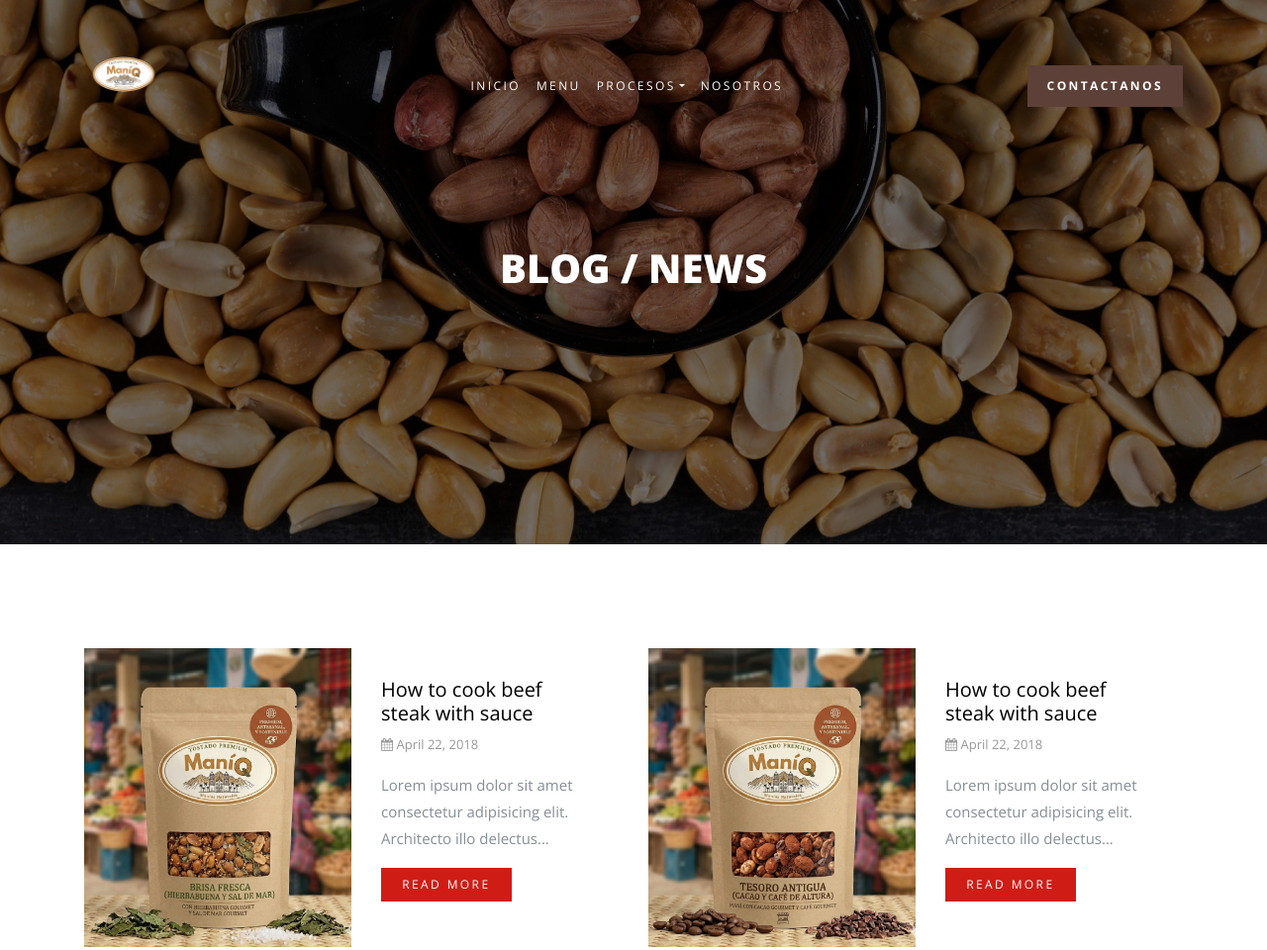
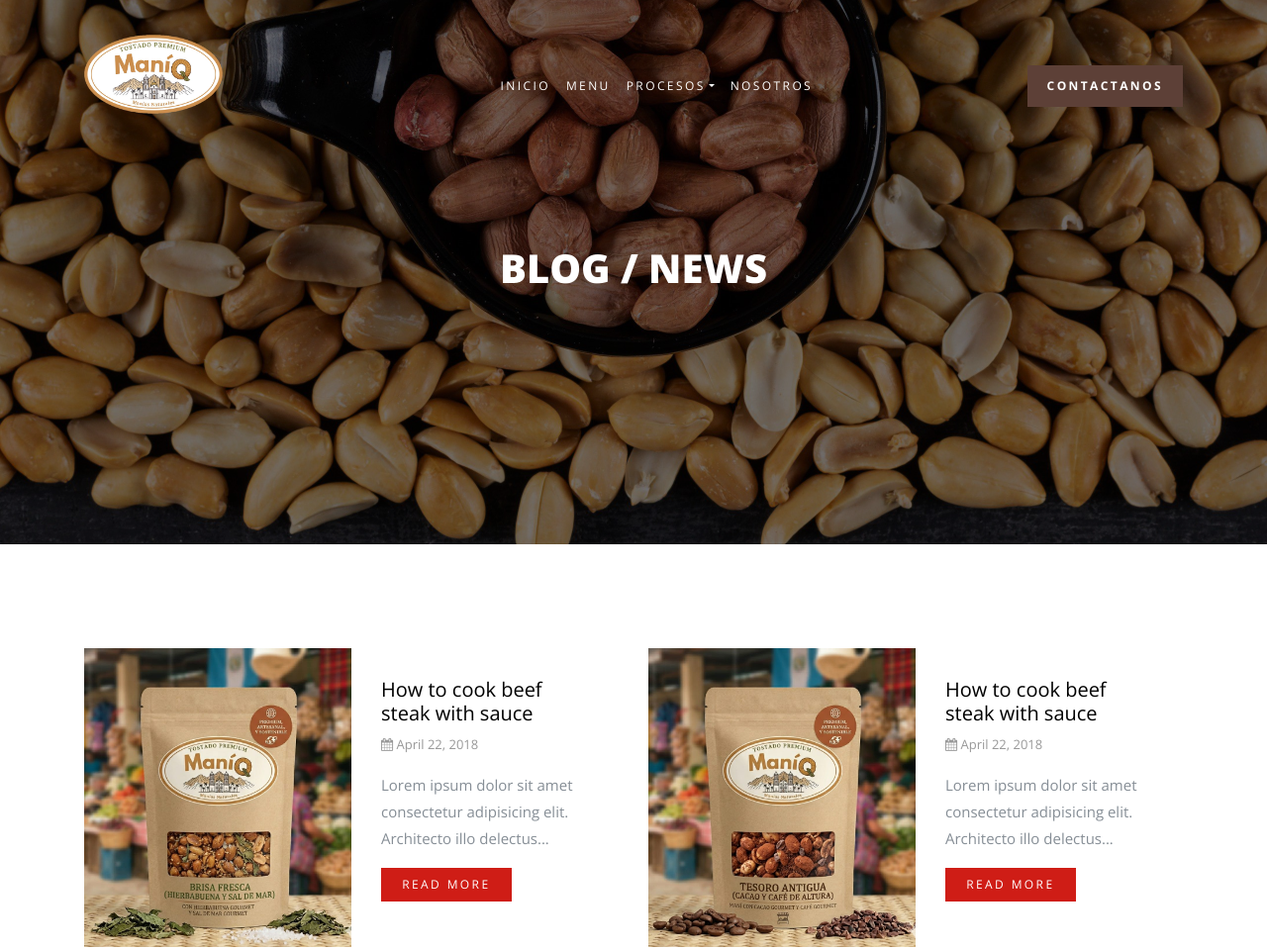
Before and after one commit to Pabl090/MANIQ, a plain HTML site: page news.html in a window 1280 px wide. Shown: the top 960 px of the page at 99% size. Drawn offline with nearby package versions, Linux system fonts and the light colour scheme.

Commit message:
Update news.html

```diff
--- a/news.html
+++ b/news.html
@@ -26,7 +26,7 @@
     <header role="banner">
       <nav class="navbar navbar-expand-md navbar-dark bg-dark">
         <div class="container">
-          <a class="navbar-brand" href="index.html"><img src="img/mani11.png" width="80" class="mb-4"></a>
+              <a class="navbar-brand" href="index.html"><img src="img/mani11.PNG" width="140" height="80" class="mb-4"></a>
           <button class="navbar-toggler" type="button" data-toggle="collapse" data-target="#navbarsExample05" aria-controls="navbarsExample05" aria-expanded="false" aria-label="Toggle navigation">
             <span class="navbar-toggler-icon"></span>
           </button>
```
